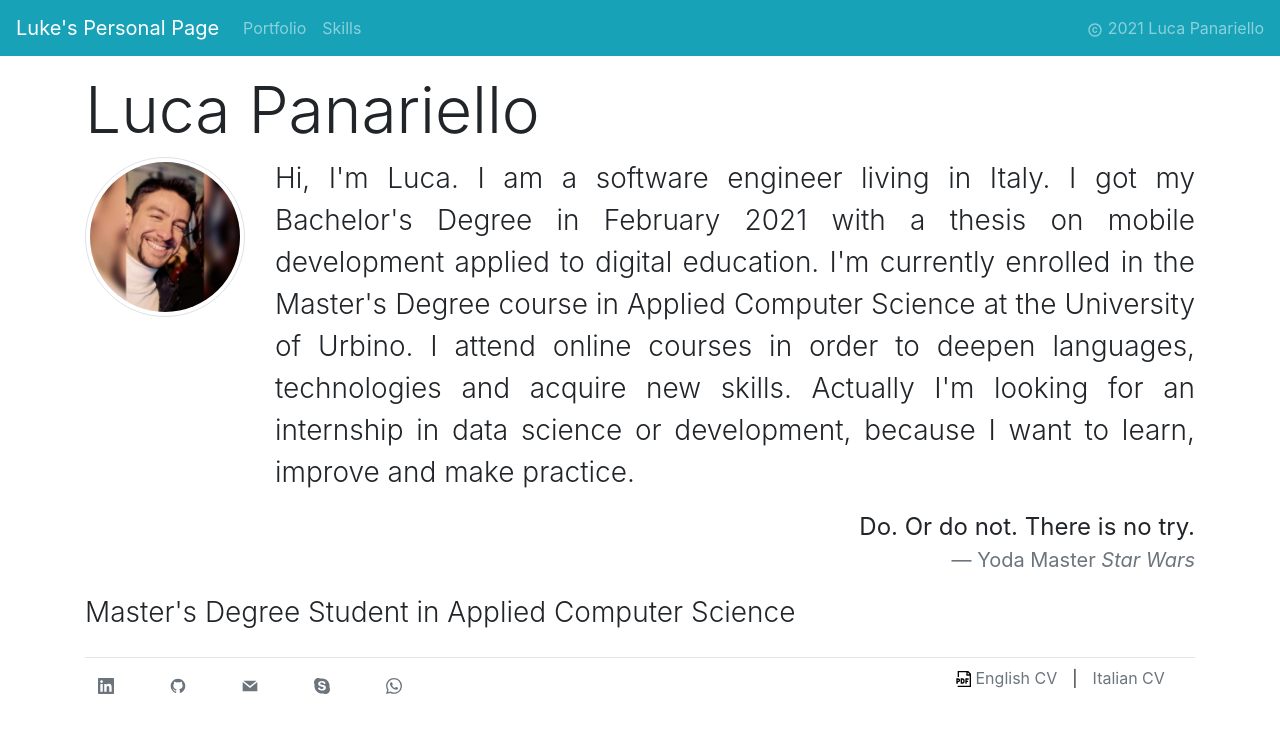
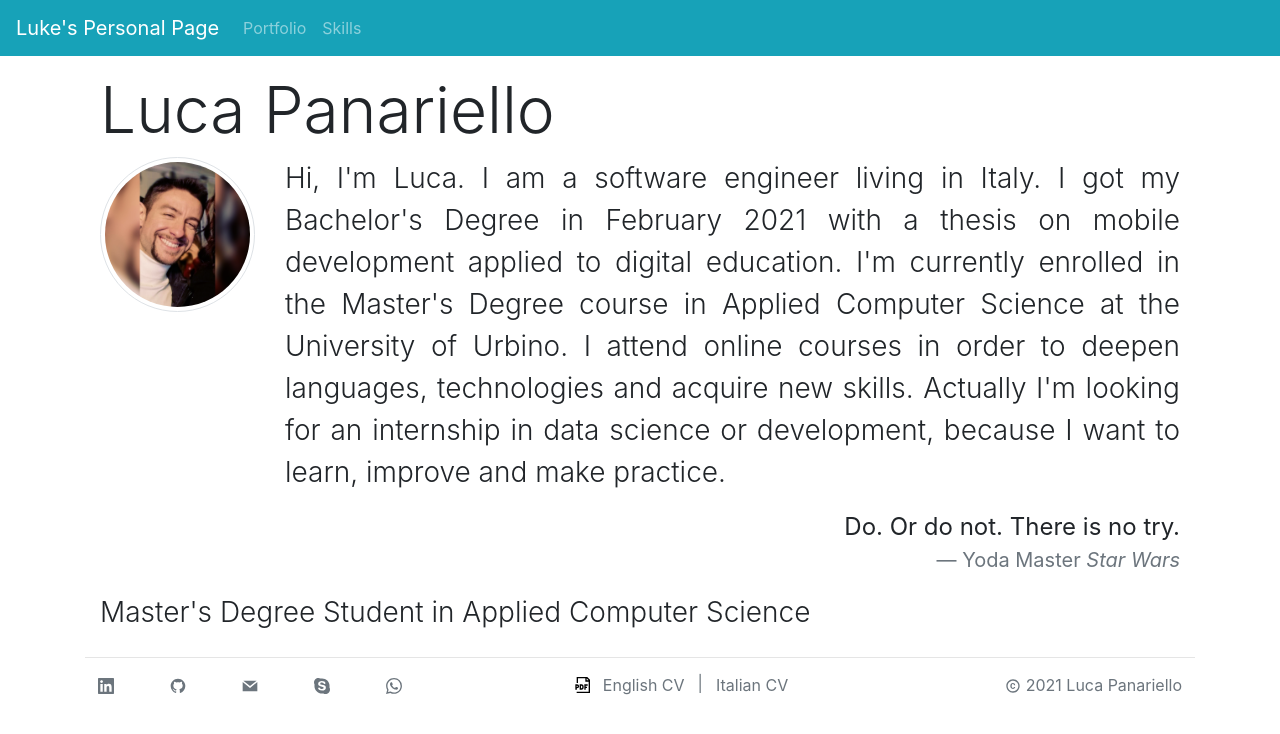
Before and after one commit to elpanas/LukePersonal, a React (Create React App) app: page / in a window 1280 px wide. Shown: the top 734 px of the page. Built offline with nearby package versions, Linux system fonts and the light colour scheme.

Commit message:
minor corrections

```diff
--- a/src/App.js
+++ b/src/App.js
@@ -4,17 +4,21 @@ import LukePortfolio from './components/portfolio/portfolio';
 import HomePage from './components/home/HomePage';
 import LukeSkills from './components/skills/LukeSkills';
 import OrdKrig from './components/projects/ordkrig';
+import LukeFooter from './components/LukeFooter';
 import {
   BrowserRouter as Router,
   Switch,
   Route
 } from "react-router-dom";
 
+import { Container } from 'reactstrap';
+
 function App() {
   return (
     <div>
       <Router>
-      <LukeNav />
+        <LukeNav />
+        <Container>
         <p></p>
         <p></p>
         <Switch>
@@ -22,8 +26,11 @@ function App() {
           <Route path="/portfolio"><LukePortfolio /></Route>
           <Route path="/skills"><LukeSkills /></Route>
           <Route path="/projects/ordkrig"><OrdKrig /></Route>
-          </Switch>
+        </Switch>
+        <hr className="my-2" />
+        </Container>
       </Router>
+      <LukeFooter />
       <br/>
     </div>
   );
--- a/src/components/home/LukeSocial.js
+++ b/src/components/LukeFooter.js
@@ -1,12 +1,12 @@
 import React, { useState } from 'react';
 import { Button, Container, Row, Col, Modal, ModalHeader, ModalBody, ModalFooter } from 'reactstrap';
-import { GrGithub, GrLinkedin, GrMail, GrSkype } from 'react-icons/gr';
+import { GrDocumentPdf, GrGithub, GrLinkedin, GrMail, GrSkype } from 'react-icons/gr';
 import { SiSkype, SiWhatsapp } from 'react-icons/si';
 import { GoLinkExternal } from 'react-icons/go';
-import '../../styles/resfont.css'
-import LukeCV from './LukeCV';
+import '../styles/resfont.css'
+import { MdCopyright } from 'react-icons/md';
 
-const LukeSocial = (props) => {
+const LukeFooter = (props) => {
 
   const {
     classNameSkype,
@@ -32,9 +32,14 @@ const LukeSocial = (props) => {
               <Col xs="auto"><Button color="link" onClick={togglePhone} className="text-muted" ><SiWhatsapp /></Button></Col>
             </Row>
           </Col>
-          <Col xs="auto" sm="5">
+          <Col xs="auto" sm="5" className="text-center text-muted">
+            <GrDocumentPdf />
+            <Button color="link" href="https://drive.google.com/file/d/1w_jKG87QkOuh-uhw1N9gD5ZcO7XgG4MH/view?usp=sharing" className="text-muted" target="_blank" rel="noreferrer"> English CV</Button>|
+            <Button color="link" href="https://drive.google.com/file/d/1W0-lag6AHozkoLKwx3GYIFOwexyVCvZW/view?usp=sharing" className="text-muted"  target="_blank" rel="noreferrer"> Italian CV</Button>
           </Col>
-          <Col xs="auto" sm="3"> <LukeCV /></Col>
+          <Col xs="auto" sm="3" className="text-right">
+            <Button color="link" className="text-muted"><MdCopyright /> 2021 Luca Panariello</Button>
+          </Col>
         </Row>
       </Container>
       <Modal isOpen={skypeModal} toggle={toggleSkype} className={classNameSkype}>
@@ -62,4 +67,4 @@ const LukeSocial = (props) => {
   );
 }
 
-export default LukeSocial;
+export default LukeFooter;
--- a/src/components/LukeNav.js
+++ b/src/components/LukeNav.js
@@ -4,11 +4,9 @@ import {
   Navbar,
   NavbarToggler,
   Nav,
-  NavItem,
-  NavbarText
+  NavItem
 } from 'reactstrap';
 import { Link } from 'react-router-dom';
-import { MdCopyright } from 'react-icons/md';
 
 const LukeNav = () => {
   const [isOpen, setIsOpen] = useState(false);
@@ -18,7 +16,7 @@ const LukeNav = () => {
   return (
     <div>
       <Navbar color="info" dark expand="md">
-        <Link className="navbar-brand" to="/" onClick={toggle}>Luke's Personal Page</Link>
+        <Link className="navbar-brand" to="/">Luke's Personal Page</Link>
         <NavbarToggler onClick={toggle} />
         <Collapse isOpen={isOpen} navbar>
           <Nav className="mr-auto" navbar>
@@ -29,7 +27,6 @@ const LukeNav = () => {
               <Link  className="nav-link" to="/skills" onClick={toggle}>Skills</Link>
             </NavItem>
           </Nav>
-          <NavbarText><MdCopyright /> 2021 Luca Panariello</NavbarText>
         </Collapse>
       </Navbar>
     </div>
--- a/src/components/home/HomePage.js
+++ b/src/components/home/HomePage.js
@@ -1,7 +1,6 @@
 import React from 'react';
 import { Container, Row, Col } from 'reactstrap';
-import LukeSocial from './LukeSocial';
-import './LukeJumbo.css';
+import './HomePage.css';
 import '../../styles/resfont.css'
 
 const HomePage = () => {
@@ -34,9 +33,7 @@ const HomePage = () => {
               <p className="lead subtext">Master's Degree Student in Applied Computer Science</p>
             </Col>
           </Row>
-          <hr className="my-2" />
         </Container>
-        <LukeSocial />
     </div>
   );
 };
--- a/src/components/home/LukeCV.js
+++ /dev/null
@@ -1,19 +0,0 @@
-import React from 'react';
-import { Container, Row, Col } from 'reactstrap';
-import { GrDocumentPdf } from 'react-icons/gr';
-import '../../styles/resfont.css'
-
-const LukeCV = () => {
-  return (
-    <div>
-      <Container>
-        <Row>
-          <Col xs="auto"><GrDocumentPdf /> <a href="https://drive.google.com/file/d/1w_jKG87QkOuh-uhw1N9gD5ZcO7XgG4MH/view?usp=sharing" className="text-muted" target="_blank" rel="noreferrer">English CV</a></Col>|
-          <Col xs="auto"><a href="https://drive.google.com/file/d/1W0-lag6AHozkoLKwx3GYIFOwexyVCvZW/view?usp=sharing" className="text-muted"  target="_blank" rel="noreferrer">Italian CV</a></Col>
-        </Row>
-      </Container>
-    </div>
-  );
-}
-
-export default LukeCV;
--- a/src/components/portfolio/portfoliobox.js
+++ b/src/components/portfolio/portfoliobox.js
@@ -5,7 +5,7 @@ const BoxPortfolio = (props) => {
 
   return (
     <Col sm="4">
-        <Card body inverse color="dark">
+        <Card body inverse color="dark" className="mb-3">
             <CardTitle tag="h5">{props.title}</CardTitle>
             <CardText>{props.subtitle}<br/>{props.text}</CardText>
             <Button>{props.techs}</Button>
--- a/src/components/skills/LukeSkills.js
+++ b/src/components/skills/LukeSkills.js
@@ -26,7 +26,7 @@ const LukeSkills = () => {
         <hr className="my-2" />
           <Row>
           <Col sm="3">
-            <Card body inverse color="dark">
+            <Card body inverse color="dark" className="mb-3">
               <CardTitle className="text-center" tag="h5">Generic</CardTitle>
               <CardText>
                   <ul>
@@ -40,7 +40,7 @@ const LukeSkills = () => {
             </Card>
           </Col>
           <Col sm="3">
-            <Card body inverse color="dark">
+            <Card body inverse color="dark" className="mb-3">
               <CardTitle className="text-center" tag="h5">Specific</CardTitle>
               <CardText>
                 <ul>
@@ -55,7 +55,7 @@ const LukeSkills = () => {
             </Card>
           </Col>
           <Col sm="3">
-            <Card body inverse color="dark">
+            <Card body inverse color="dark" className="mb-3">
               <CardTitle className="text-center" tag="h5">Soft</CardTitle>
               <CardText>
                 <ul>
@@ -68,7 +68,7 @@ const LukeSkills = () => {
             </Card>
           </Col>
           <Col sm="3">
-            <Card body inverse color="dark">
+            <Card body inverse color="dark"className="mb-3">
               <CardTitle className="text-center" tag="h5">Languages</CardTitle>
               <CardText>
                 <ul>
```
Also changed, not shown: src/components/home/HomePage.css (renamed from src/components/home/LukeJumbo.css).
